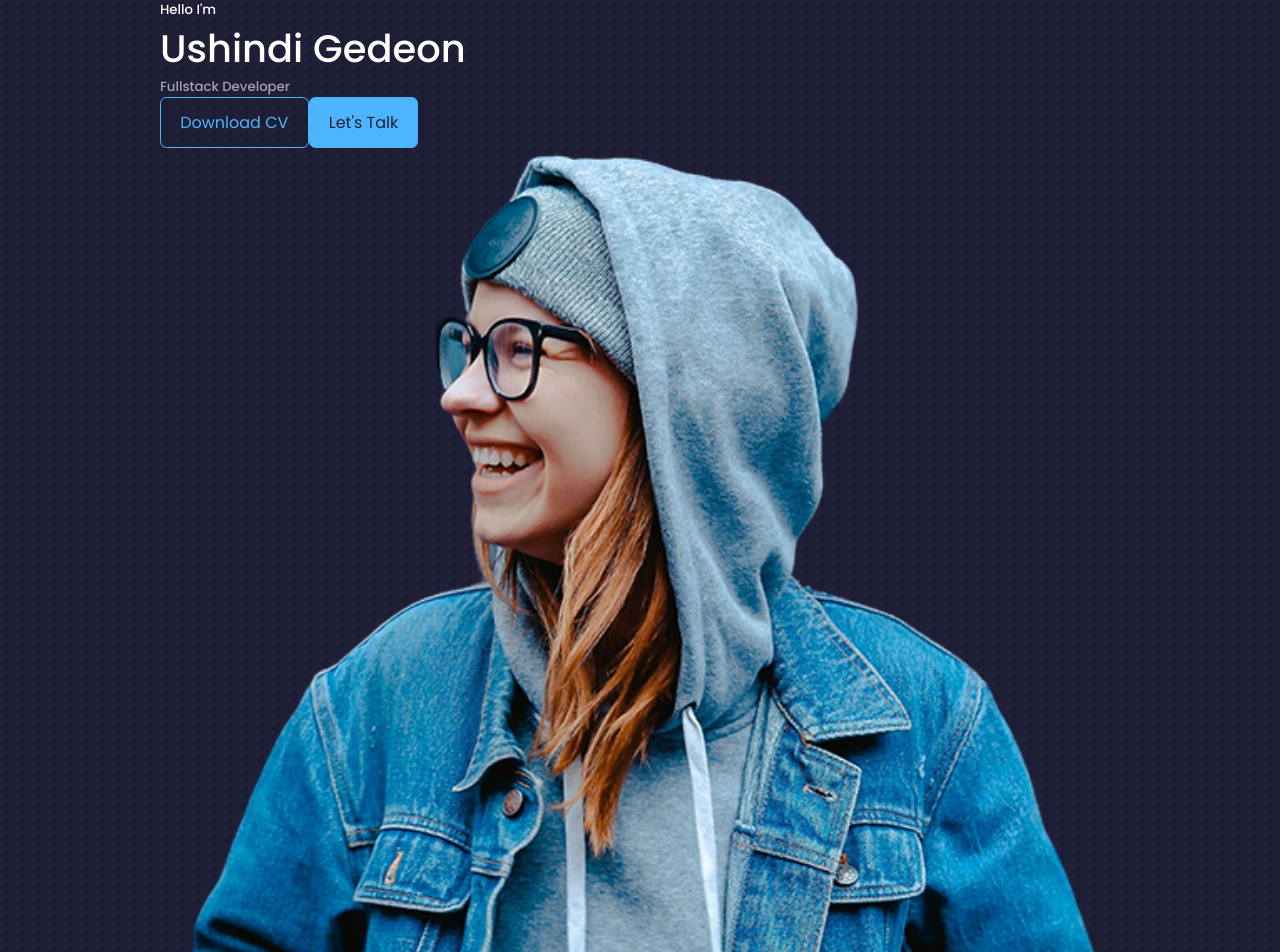
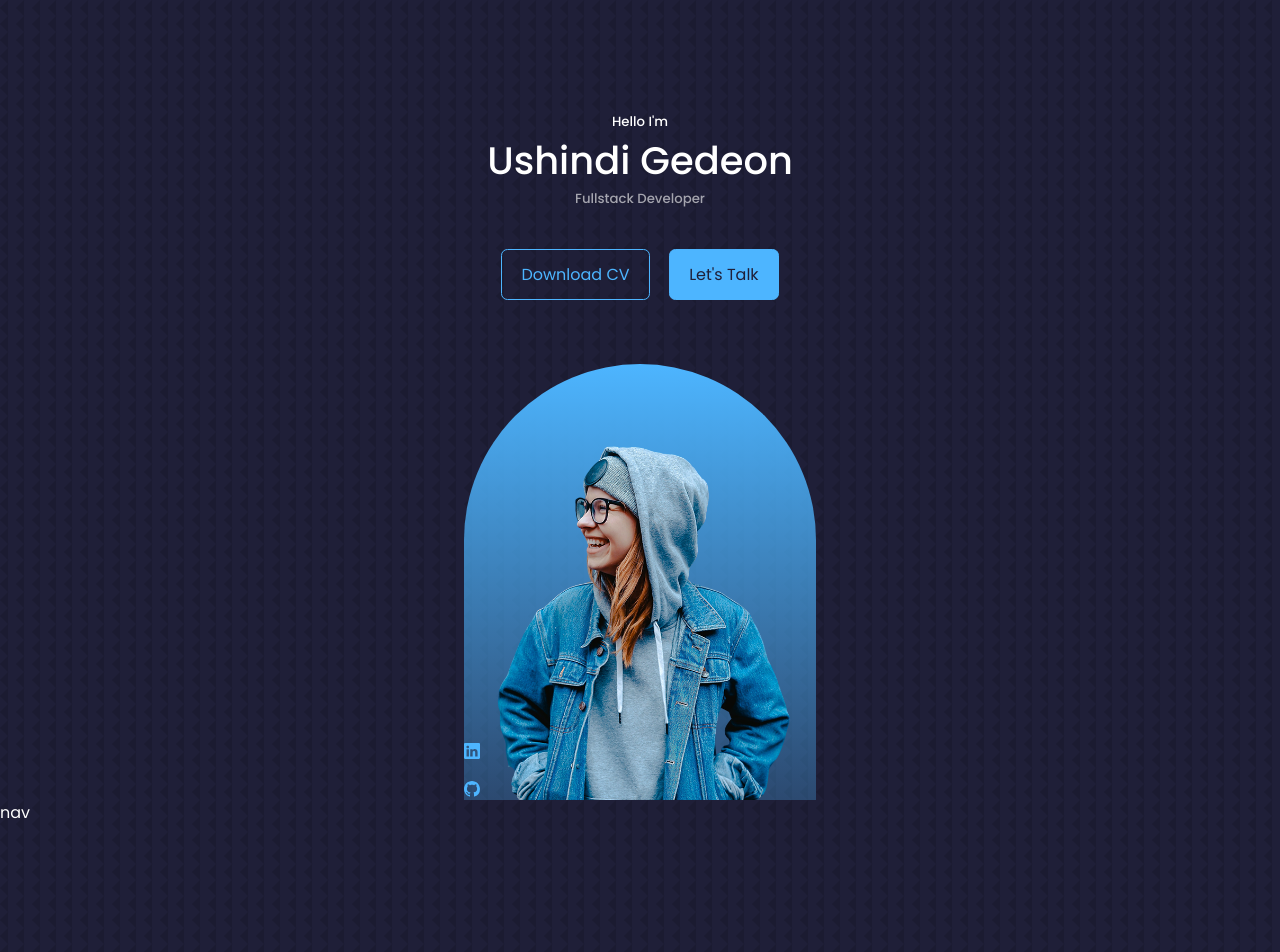
Before and after one commit to GedeonTS/React-portfolio, a React (Create React App) app: page / in a window 1280 px wide. Shown: the top 952 px of the page. Built offline with nearby package versions, Linux system fonts and the light colour scheme.

Commit message:
add style to the header

```diff
--- a/src/components/header/header.css
+++ b/src/components/header/header.css
@@ -0,0 +1,64 @@
+header {
+  height: 100vh;
+  padding-top: 7rem;
+  overflow: hidden;
+}
+
+.header_container {
+  text-align: center;
+  height: 100%;
+  position: relative;
+}
+
+/*========== CTA ============*/
+
+.cta {
+  margin-top: 2.5rem;
+  display: flex;
+  gap: 1.2rem;
+  justify-content: center;
+}
+
+/*========== HEADER SOCIALS ============*/
+
+.header__socials {
+  display: flex;
+  flex-direction: column;
+  align-items: center;
+  gap: 0.8rem;
+  position: absolute;
+  left: 0;
+  bottom: 3rem;
+}
+
+.header__socials::after {
+  content: "";
+  width: 1px;
+  height: 2rem;
+  background: var(--color-primary);
+}
+
+/*========== ME ============*/
+
+.me {
+  background:linear-gradient(var(--color-primary),transparent);
+  width: 22rem;
+  height: 38rem;
+  position: absolute;
+  left: calc(50% - 11rem);
+  margin-top: 4rem;
+  border-radius: 12rem 12rem 0 0;
+  overflow: hidden;
+  padding: 5rem 1.5rem 1.5rem 1.5rem;
+}
+
+/*========== SCROLL DOWN ============*/
+
+.scroll_down {
+    position:absolute;
+    right:-2.3rem;
+    bottom:5rem;
+    transform:rotate(90deg);
+    font-weight: 300;
+    font-size:0.9;
+}
```
